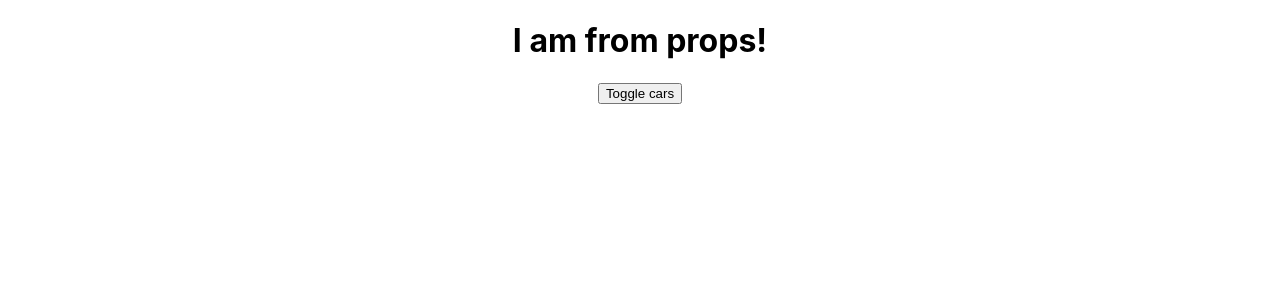
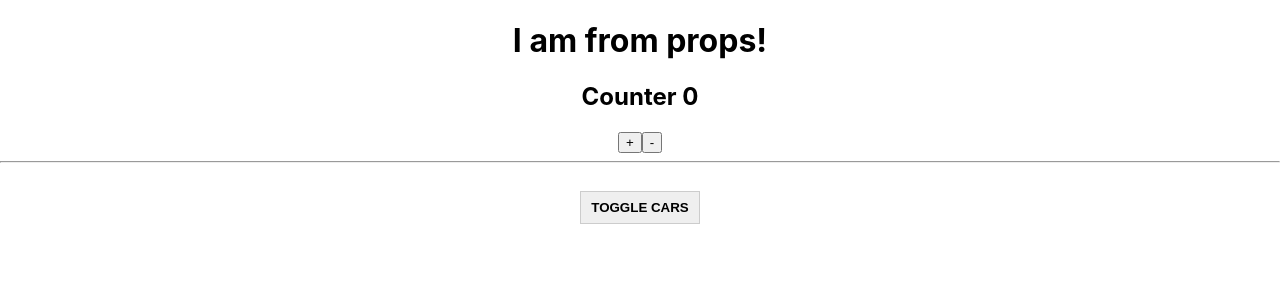
Before and after one commit to Turzhanskyi/react-js, a React (Create React App) app in the folder 01-04/react-theory/: page / in a window 1280 px wide. Shown: the top 300 px of the page. Built offline with nearby package versions, Linux system fonts and the light colour scheme.

Commit message:
35. Фрагменты. Часть 1

```diff
--- a/01-04/react-theory/src/App.css
+++ /dev/null
@@ -1,3 +0,0 @@
-.divStyle {
-  text-align: center;
-}
--- a/01-04/react-theory/src/App.js
+++ b/01-04/react-theory/src/App.js
@@ -1,7 +1,8 @@
 import React, { Component } from "react";
-import "./App.css";
+import "./App.scss";
 import Car from "./Car/Car";
 import ErrorBoundary from "./ErrorBoundary/ErrorBoundary";
+import Counter from "./Counter/Counter";
 
 class App extends Component {
   constructor(props) {
@@ -10,9 +11,9 @@
 
     this.state = {
       cars: [
-        { name: "Ford", year: 2018 },
-        { name: "Audi", year: 2016 },
-        { name: "Mazda", year: 2010 }
+        { name: "Ford", year: 2018 }
+        // { name: "Audi", year: 2016 },
+        // { name: "Mazda", year: 2010 }
       ],
       pageTitle: "React components"
     };
@@ -70,10 +71,19 @@
 
     return (
       <div className={"divStyle"}>
-        {/* <h1>{this.state.pageTitle}</h1> */}
+        {/*<h1>{this.state.pageTitle}</h1>*/}
         <h1>{this.props.title}</h1>
 
-        <button onClick={this.toggleCarsHandler}>Toggle cars</button>
+        <Counter />
+
+        <hr />
+        <button
+          style={{ marginTop: 20 }}
+          className={"AppButton"}
+          onClick={this.toggleCarsHandler}
+        >
+          Toggle cars
+        </button>
 
         <div
           style={{
--- /dev/null
+++ b/01-04/react-theory/src/App.scss
@@ -0,0 +1,19 @@
+.divStyle {
+  text-align: center;
+}
+
+.AppButton {
+  padding: 8px 10px;
+  border: 1px solid #ccc;
+  font-weight: bold;
+  text-transform: uppercase;
+
+  &:focus,
+  &:active {
+    outline: none;
+  }
+
+  &:hover {
+    background: #f0ff1e;
+  }
+}
--- a/01-04/react-theory/src/Car/Car.js
+++ b/01-04/react-theory/src/Car/Car.js
@@ -37,10 +37,6 @@
     console.log("Car render");
 
     console.log("Car render");
-
-    if (Math.random() > 0.7) {
-      throw new Error("Car random failed");
-    }
 
     const inputClasses = ["input"];
 
--- /dev/null
+++ b/01-04/react-theory/src/Counter/Counter.js
@@ -0,0 +1,36 @@
+import React, { Component } from "react";
+
+export default class Counter extends Component {
+  state = {
+    counter: 0
+  };
+
+  addCounter = () => {
+    this.setState({
+      counter: this.state.counter + 1
+    });
+  };
+
+  render() {
+    // return (
+    //   <div>
+    //     <h2>Counter {this.state.counter}</h2>
+    //     <button onClick={this.addCounter}>+</button>
+    //     <button onClick={() => this.setState({counter: this.state.counter - 1})}>-</button>
+    //   </div>
+    // )
+
+    return [
+      <h2 key={"1"}>Counter {this.state.counter}</h2>,
+      <button key={"2"} onClick={this.addCounter}>
+        +
+      </button>,
+      <button
+        key={"3"}
+        onClick={() => this.setState({ counter: this.state.counter - 1 })}
+      >
+        -
+      </button>
+    ];
+  }
+}
```
